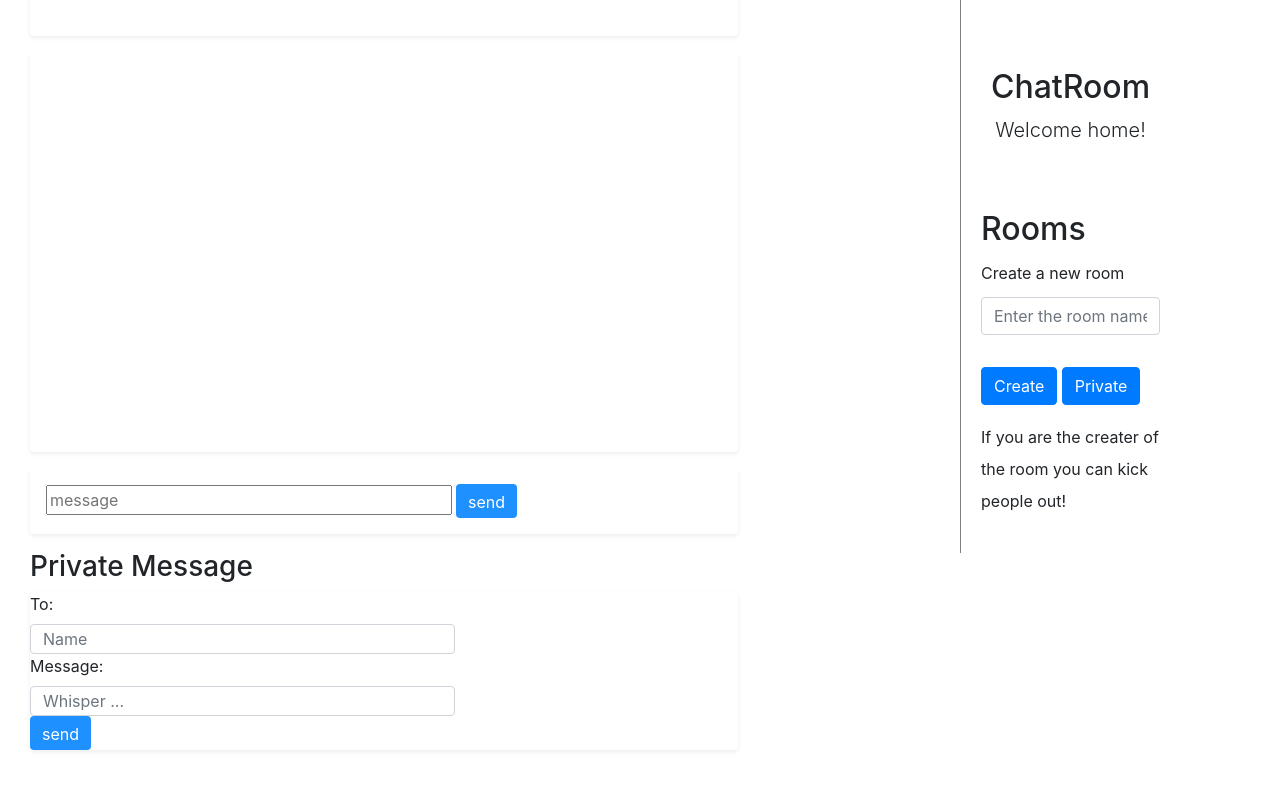
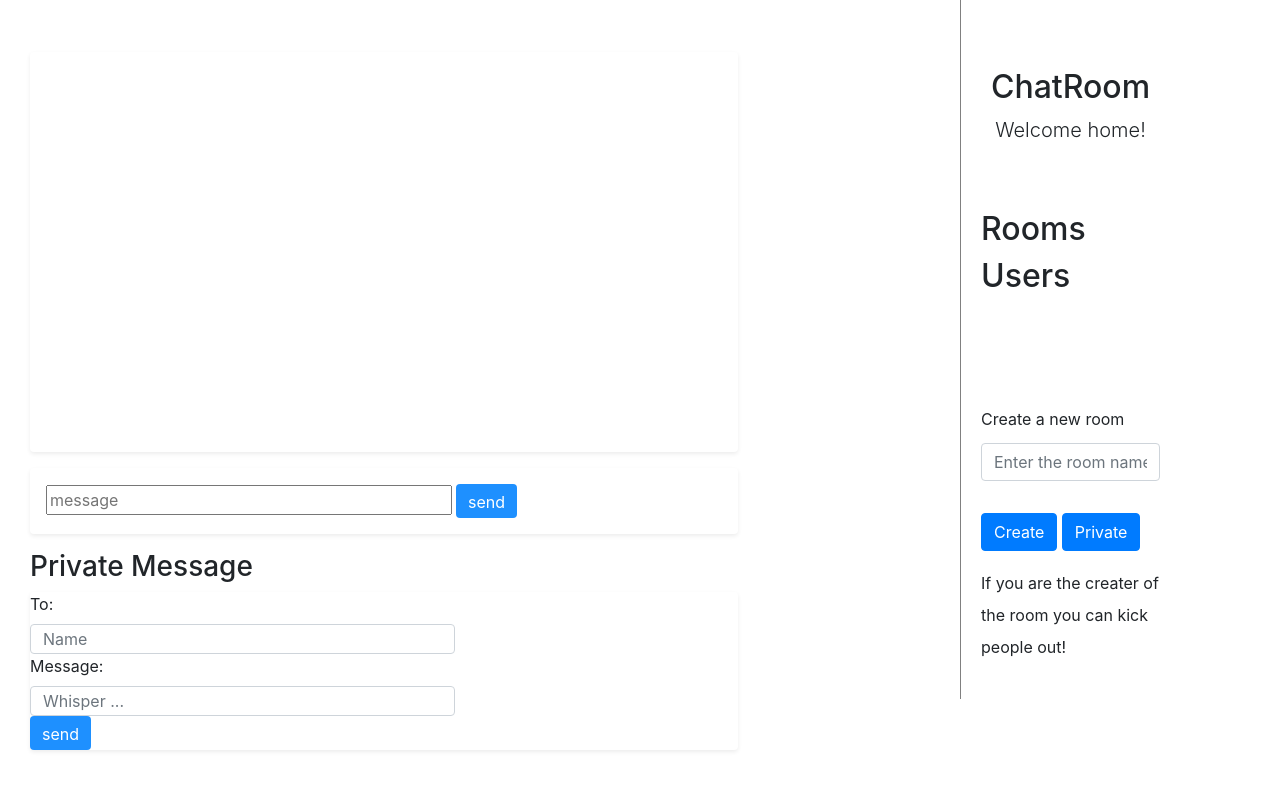
Before and after one commit to hellozexi/OnlineChatRoom, a website with bundled scripts: page static/index.html in a window 1280 px wide. Built offline with nearby package versions, Linux system fonts and the light colour scheme.

Commit message:
html problem

```diff
--- a/static/index.html
+++ b/static/index.html
@@ -31,9 +31,9 @@
 <body>
 
 <div id="lobby">
-    <h1>Users</h1>
-    <div class="rounded shadow-sm" id="users"></div>
-    <div class="my-3 p-3 bg-white rounded shadow-sm" id="chatlog"></div>
+
+    <div class="bg-white rounded shadow-sm" id="chatlog"></div>
+
     <div class="my-3 p-3 bg-white rounded shadow-sm">
         <input type="text" id="message_input" placeholder="message"/>
         <button id="msg_button" class="btn btn-primary">send</button>
@@ -57,6 +57,8 @@
     <h2>Rooms</h2>
     <div id="rooms"></div>
     <div id="rooms_private"></div>
+    <h2>Users</h2>
+    <div id="users"></div>
     <div class="mb-3">
         <label>Create a new room</label>
         <input class="form-control" type="text" id="newRoom" placeholder="Enter the room name"/>
```
